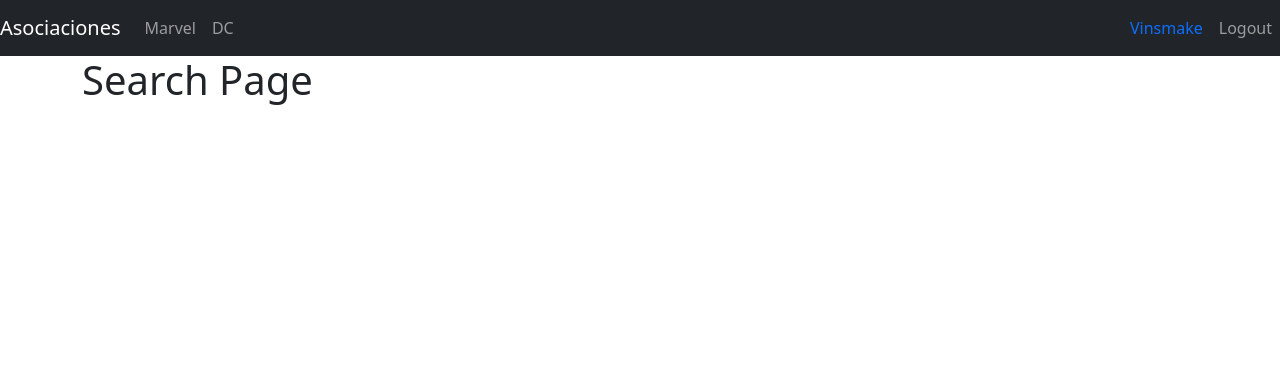
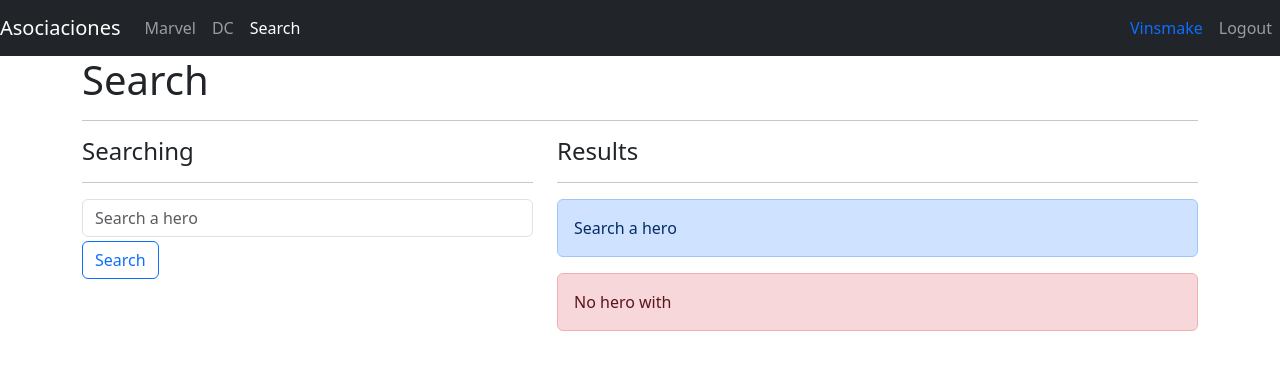
Before and after one commit to vinsmake/react_hero_app, a React (Vite) app: page /#/search in a window 1280 px wide. Shown: the top 370 px of the page. Built offline with nearby package versions, Linux system fonts and the light colour scheme.

Commit message:
Project updated

```diff
--- a/index.html
+++ b/index.html
@@ -17,6 +17,8 @@
   <!-- Bootstrap -->
   <link href="https://cdn.jsdelivr.net/npm/bootstrap@5.3.2/dist/css/bootstrap.min.css" rel="stylesheet"
     integrity="sha384-T3c6CoIi6uLrA9TneNEoa7RxnatzjcDSCmG1MXxSR1GAsXEV/Dwwykc2MPK8M2HN" crossorigin="anonymous">
+  <!-- animate.css -->
+  <link rel="stylesheet" href="https://cdnjs.cloudflare.com/ajax/libs/animate.css/4.1.1/animate.min.css"/>
   <title>Hero App</title>
 </head>
 
--- a/src/components/HeroCard.jsx
+++ b/src/components/HeroCard.jsx
@@ -13,7 +13,7 @@ characters,
 
     return (
     <>
-        <article className="col">
+        <article className="col animate__animated  animate__fadeIn">
             <div className="card">
 
                 <div className="row no-glutters">
--- a/src/components/HeroesList.jsx
+++ b/src/components/HeroesList.jsx
@@ -1,13 +1,15 @@
+import { useMemo } from "react";
 import { getHeroesByPublisher } from "../helpers/heroesHelpers/GetHeroesByPublisher"
 import { HeroCard } from "./HeroCard";
 
 export const HeroesList = ({publisher}) => {
 
-    const heroesList = getHeroesByPublisher(publisher);
+    /* Only renderizes when publisher changes */
+    const heroesList = useMemo(() => getHeroesByPublisher(publisher), [publisher])
 
     return (
         <>
-        <div className="row rows-cols-1 row-cols-md-3 g-3">
+        <div className="row rows-cols-1 row-cols-md-3 g-3" >
             {
                 heroesList.map(hero => (
                     /* hero.id as key, with ... we spread the rest */
--- a/src/components/Navbar/Navbar.jsx
+++ b/src/components/Navbar/Navbar.jsx
@@ -17,6 +17,7 @@ export const Navbar = () => {
                     <div className="navbar-nav">
                         <NavLink className={({ isActive }) => `${isActive ? 'active' : ''} nav-item nav-link`} to="/marvel">Marvel</NavLink>
                         <NavLink className={({ isActive }) => `${isActive ? 'active' : ''} nav-item nav-link`} to="/dc">DC</NavLink>
+                        <NavLink className={({ isActive }) => `${isActive ? 'active' : ''} nav-item nav-link`} to="/search">Search</NavLink>
                     </div>
                 </div>
 
--- a/src/pages/Hero.jsx
+++ b/src/pages/Hero.jsx
@@ -1,11 +1,13 @@
 import { Navigate, useNavigate, useParams } from "react-router-dom";
 import { getHeroById } from "../helpers/heroesHelpers/getHeroById";
+import { useMemo } from "react";
 
 export const Hero = () => {
 
     const {id} = useParams();
 
-    const hero = getHeroById(id)
+    /* Only renderizes again when id changes */
+    const hero = useMemo(() => getHeroById(id), [id])
 
     if (!hero) {
         return <Navigate to='/search'/>
@@ -19,7 +21,7 @@ export const Hero = () => {
     return (
     <>
     <div className="row mt-5">
-        <div className="col-4">
+        <div className="col-4 animate__animated  animate__bounceInLeft">
             <img
             src={`src/assets/img/heroes/${hero.id}.jpg`}
             alt=""
@@ -27,7 +29,7 @@ export const Hero = () => {
             />
         </div>
 
-        <div className="col-8">
+        <div className="col-8 animate__animated  animate__bounceInRight">
             <h3>{hero.superhero}</h3>
             <ul className="list-group list-group-flush">
                 <li className="list-group-item">
--- a/src/pages/Search.jsx
+++ b/src/pages/Search.jsx
@@ -1,7 +1,49 @@
+import { HeroCard } from "../components/HeroCard"
+
 export const Search = () => {
     return (
-    <>
-        <h1>Search Page</h1>
-    </>
+        <>
+            <h1>Search</h1>
+            <hr />
+
+            <div className="row">
+
+                {/* LEFT */}
+                <div className="col-5">
+                    <h4>Searching</h4>
+                    <hr />
+                    <form>
+                        <input
+                            type="text"
+                            placeholder="Search a hero"
+                            className="form-control"
+                            name="searchText"
+                            autoComplete="off"
+                        />
+
+                        <button className="btn btn-outline-primary mt-1">
+                            Search
+                        </button>
+                    </form>
+                </div>
+
+                {/* RIGHT */}
+                <div className="col-7">
+                    <h4>Results</h4>
+                    <hr />
+
+                    <div className="alert alert-primary animate__animated animate__fadeIn" >
+                        Search a hero
+                    </div>
+
+                    <div className="alert alert-danger animate__animated animate__fadeIn" >
+                        No hero with <b></b>
+                    </div>
+
+                </div>
+            </div>
+
+
+        </>
     )
 }
```
